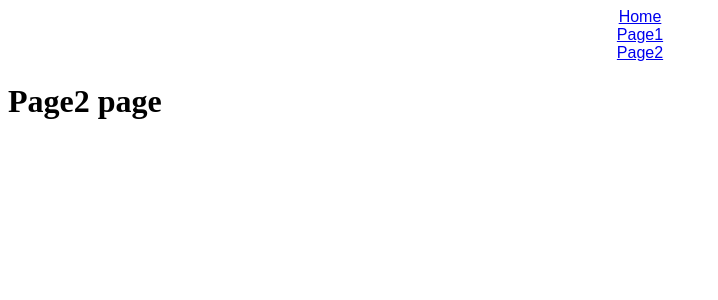
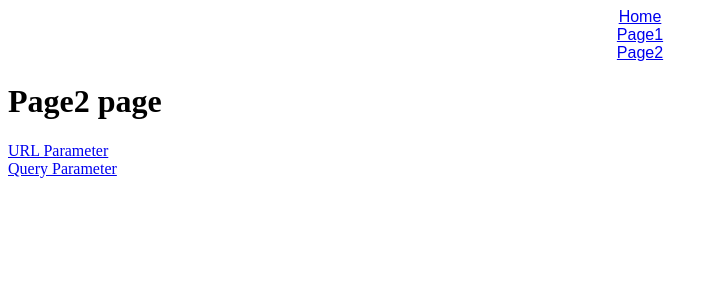
Before and after one commit to sika0115/ReactRouter-study, a React (Create React App) app: page /page2 in a window 1280 px wide. Shown: the top 300 px of the page, without its empty margins (0-718 px from the left). Built offline with nearby package versions, Linux system fonts and the light colour scheme.

Commit message:
URLパラメータとクエリパラメータ

```diff
--- a/src/Page2.jsx
+++ b/src/Page2.jsx
@@ -1,7 +1,12 @@
+import { Link } from "react-router-dom";
+
 export const Page2 = () => {
   return (
     <div>
       <h1>Page2 page</h1>
+      <Link to="/page2/999">URL Parameter</Link>
+      <br />
+      <Link to="/page2/999?name=hogehoge">Query Parameter</Link>
     </div>
   );
 };
--- /dev/null
+++ b/src/UrlParameter.jsx
@@ -0,0 +1,15 @@
+import { useParams, useLocation } from "react-router-dom";
+
+export const UrlParameter = () => {
+  const { id } = useParams(); //idを受け取る
+  const { search } = useLocation();
+  const query = new URLSearchParams(search); //クエリパラメータを使いやすくする
+  //console.log(locationn);//searchにクエリパラメータが入ってる
+  return (
+    <div>
+      <h1>UrlParameter page</h1>
+      <p>パラメータ：{id}</p>
+      <p>クエリパラメータ：{query.get("name")}</p>
+    </div>
+  );
+};
--- /dev/null
+++ b/src/router/Page2Routes.jsx
@@ -0,0 +1,15 @@
+import { Page2 } from "../Page2";
+import { UrlParameter } from "../UrlParameter";
+
+export const Page2Routes = [
+  {
+    path: "/",
+    exact: true,
+    chidren: <Page2 />
+  },
+  {
+    path: "/:id", //Urlパラメータを扱う場合pathにコロン(:)をつけてパラメータ名を書く
+    exact: false,
+    chidren: <UrlParameter />
+  }
+];
--- a/src/router/Router.jsx
+++ b/src/router/Router.jsx
@@ -1,8 +1,8 @@
 import { Switch, Route } from "react-router-dom";
 
 import { Home } from "../Home";
-import { Page2 } from "../Page2";
 import { Page1Routes } from "./Page1Routes";
+import { Page2Routes } from "./Page2Routes";
 export const Router = () => {
   return (
     <Switch>
@@ -25,9 +25,22 @@ export const Router = () => {
           </Switch>
         )}
       />
-      <Route path="/page2">
-        <Page2 />
-      </Route>
+      <Route
+        path="/page2"
+        render={({ match: { url } }) => (
+          <Switch>
+            {Page2Routes.map((route) => (
+              <Route
+                key={route.path}
+                exact={route.exact}
+                path={`${url}${route.path}`}
+              >
+                {route.chidren}
+              </Route>
+            ))}
+          </Switch>
+        )}
+      />
     </Switch>
   );
 };
```
